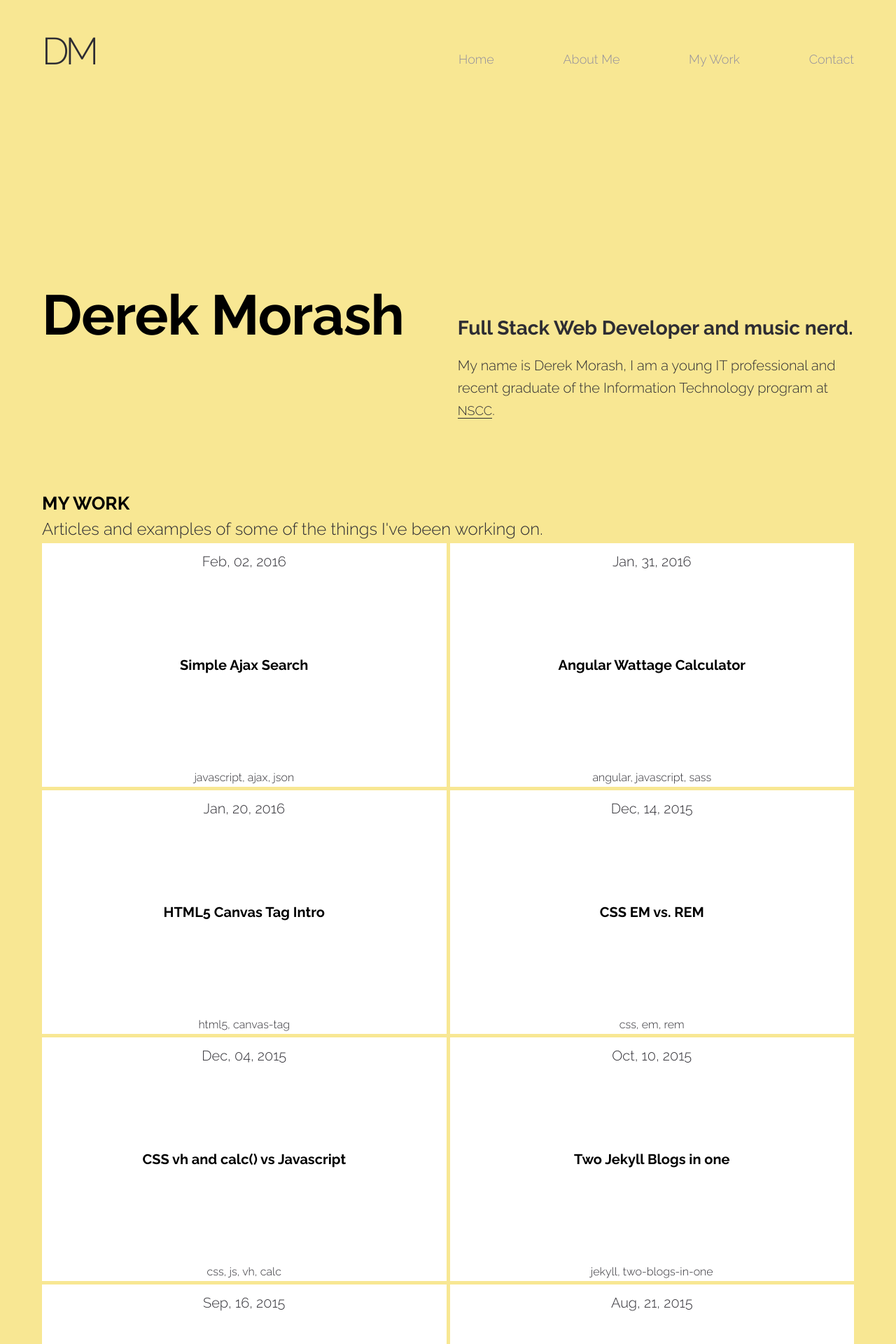
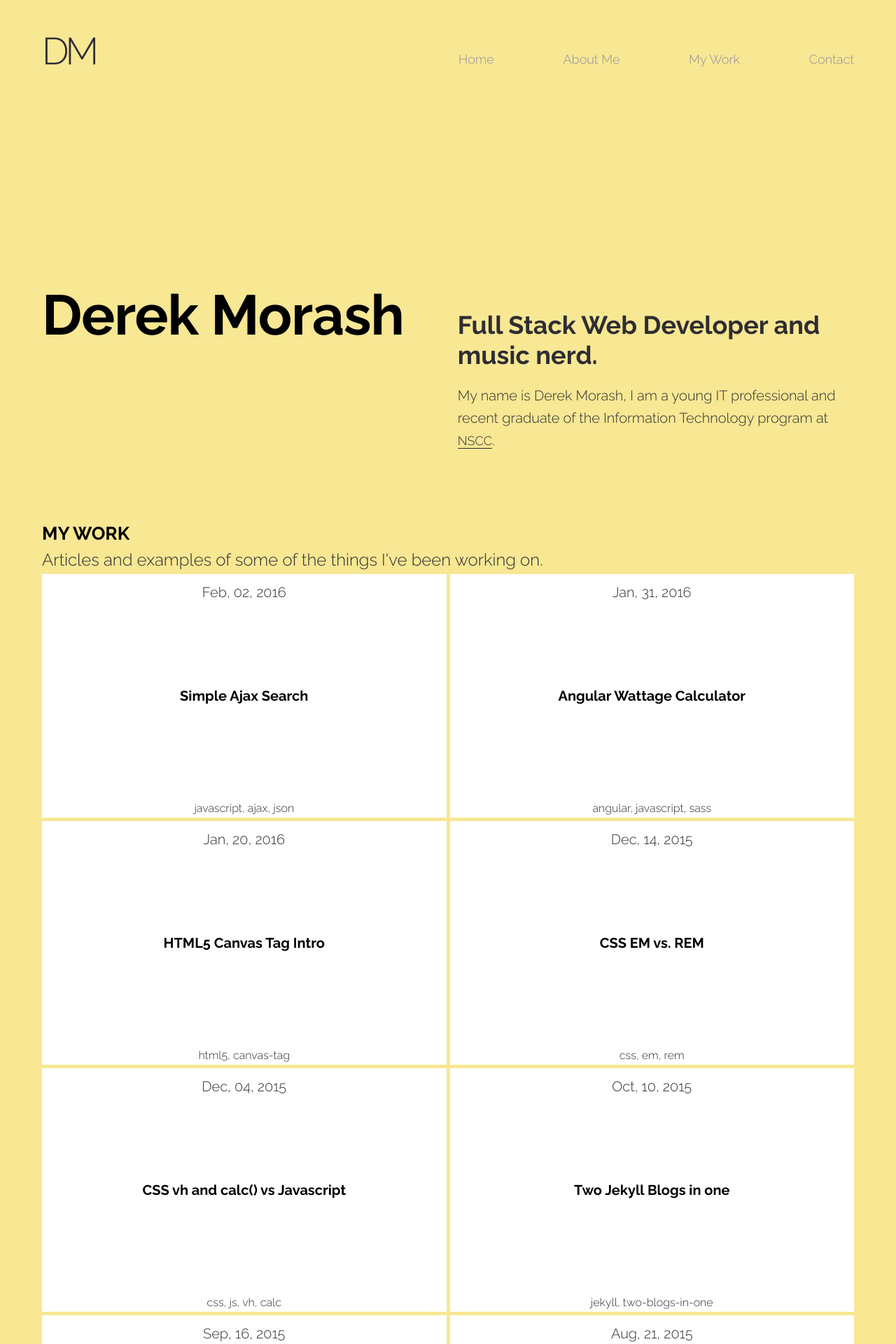
Before and after one commit to derekmorash/New-Portfolio, a Jekyll site: the page built from index.html, in a window 1280 px wide. Shown: the top 1920 px of the page at 70% size. Built offline with Jekyll 4.4.1, drawn with Linux system fonts in a browser that asks for light colours; nearby versions of some CDN libraries.

Commit message:
Changed title font sizes

```diff
--- a/about/index.html
+++ b/about/index.html
@@ -2,7 +2,6 @@
 layout: about-me
 title: About Me
 ---
-
 {% include header.html %}
 <div class="about--page">
   {% include aboutme-me.html %}
--- a/assets/css/main.css
+++ b/assets/css/main.css
@@ -1085,9 +1085,12 @@
       .about--title-name:last-child {
         margin-right: 0; }
       .about--title-name h1 {
-        font-size: 90px;
+        font-size: 110px;
         font-weight: 700;
         margin-top: 0; }
+      @media screen and (max-width: 1606px) {
+        .about--title-name h1 {
+          font-size: 96px; } }
       @media screen and (max-width: 1440px) {
         .about--title-name h1 {
           font-size: 80px; } }
@@ -1100,7 +1103,18 @@
           .about--title-name:last-child {
             margin-right: 0; }
           .about--title-name h1 {
-            font-size: 70px;
+            font-size: 80px;
+            margin-bottom: 0; } }
+      @media screen and (max-width: 580px) {
+        .about--title-name {
+          float: left;
+          display: block;
+          margin-right: 2.35765%;
+          width: 100%; }
+          .about--title-name:last-child {
+            margin-right: 0; }
+          .about--title-name h1 {
+            font-size: 60px;
             margin-bottom: 0; } }
       @media screen and (max-width: 540px) {
         .about--title-name {
@@ -1111,7 +1125,7 @@
           .about--title-name:last-child {
             margin-right: 0; }
           .about--title-name h1 {
-            font-size: 50px;
+            font-size: 52px;
             margin-bottom: 0; } }
     .about--title-blurb {
       float: left;
@@ -1131,17 +1145,21 @@
           .about--title-blurb:last-child {
             margin-right: 0; } }
       .about--title-blurb p:nth-child(1) {
-        font-size: 30px;
+        font-size: 40px;
         font-weight: 700;
         line-height: 1.2;
-        margin: 52px 0 0; }
+        margin: 58px 0 0; }
+        @media screen and (max-width: 1606px) {
+          .about--title-blurb p:nth-child(1) {
+            font-size: 36px;
+            margin: 50px 0 0; } }
         @media screen and (max-width: 1440px) {
           .about--title-blurb p:nth-child(1) {
-            font-size: 28px;
-            margin: 44px 0 0; } }
+            font-size: 36px;
+            margin: 35px 0 0; } }
         @media screen and (max-width: 1200px) {
           .about--title-blurb p:nth-child(1) {
-            font-size: 28px;
+            font-size: 36px;
             margin: 20px 0 0; } }
         @media screen and (max-width: 768px) {
           .about--title-blurb p:nth-child(1) {
--- a/index.html
+++ b/index.html
@@ -16,7 +16,6 @@
   <!--[if lt IE 9]><script src="http://html5shim.googlecode.com/svn/trunk/html5.js"></script><![endif]-->
 </head>
 <body>
-
   {% include header.html %}
 
   {% include about.html %}
```
Also changed, not shown: assets/css/3-layouts/_about.sass (+23 -8 lines).
